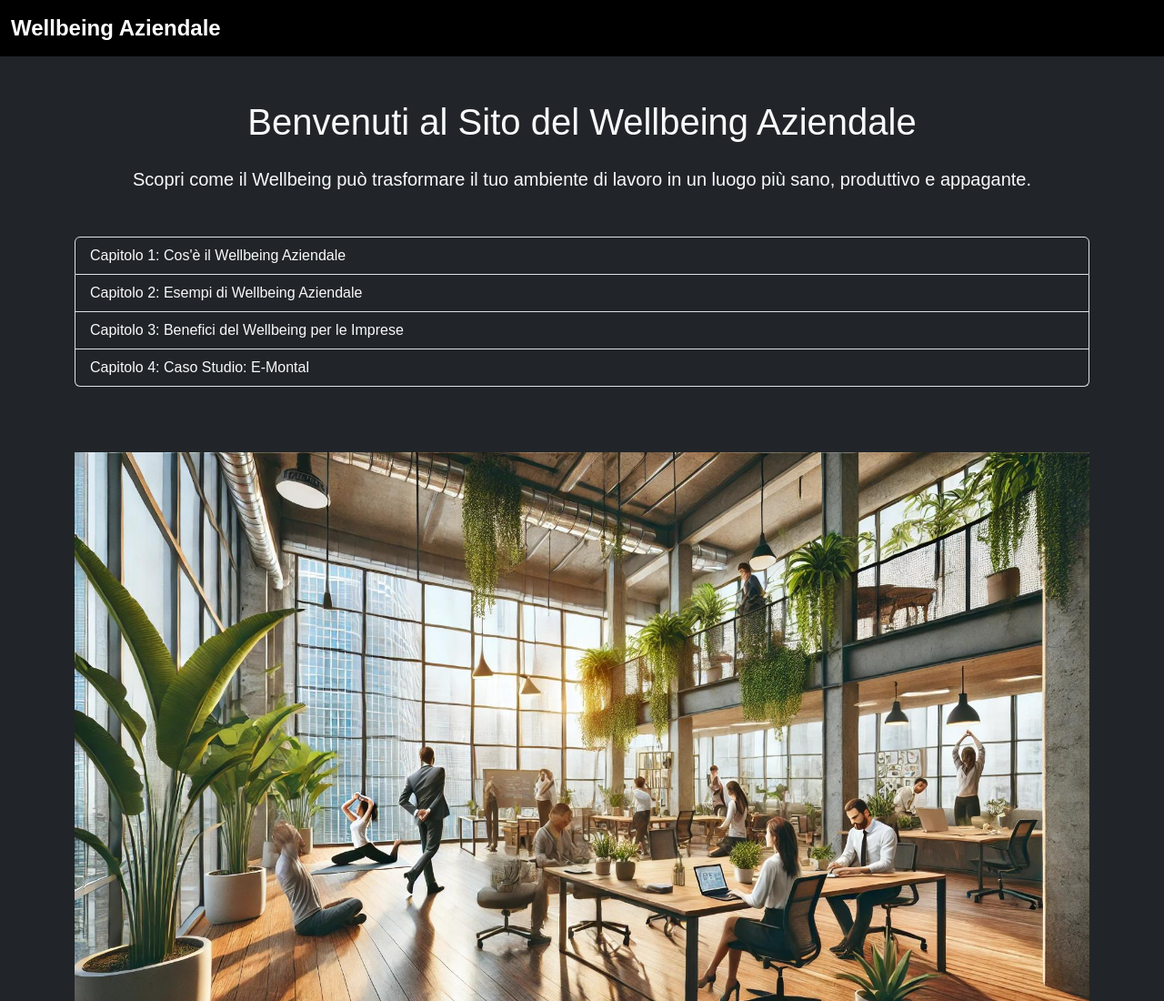
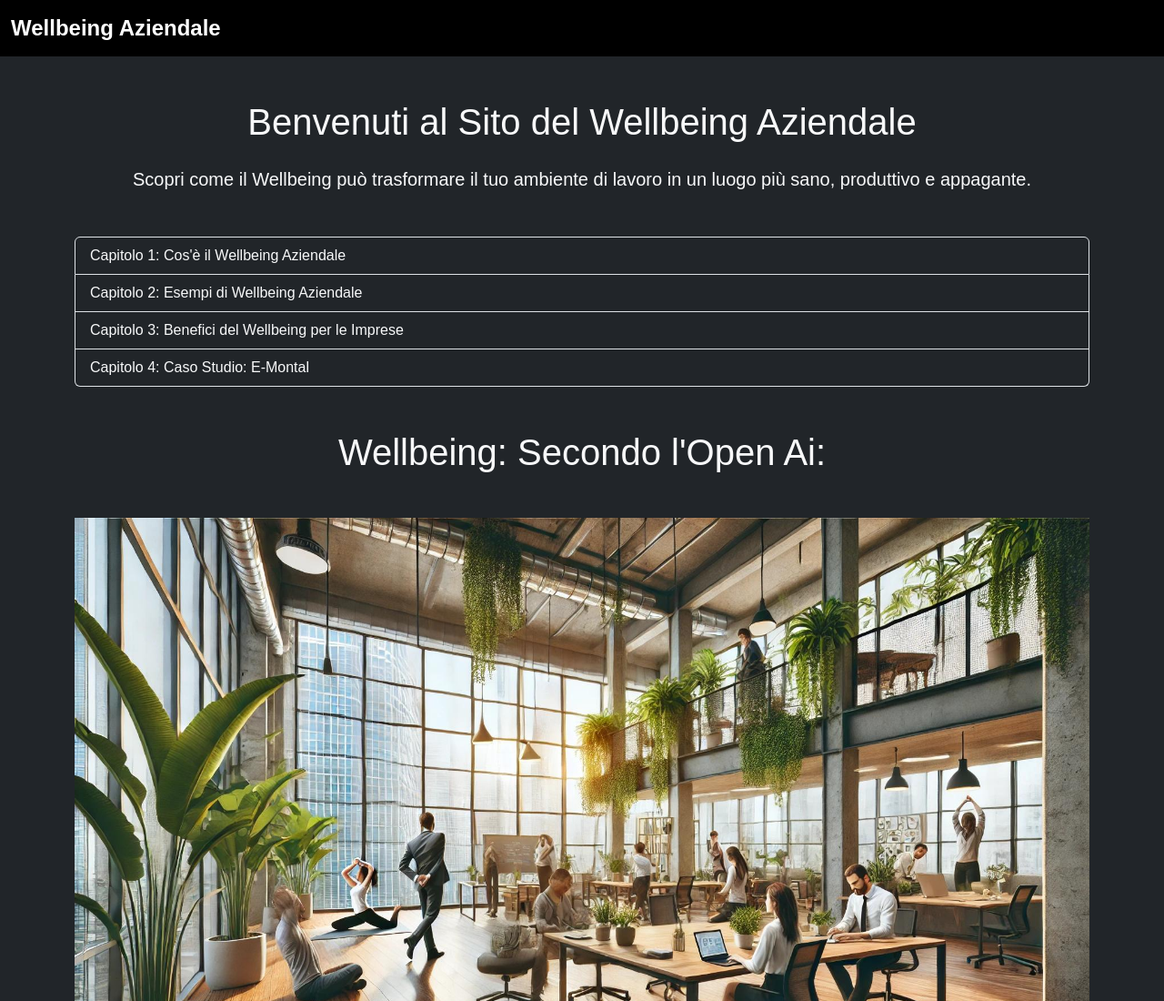
Before and after one commit to EnricoMalara/Cartella_Wellbeing, a plain HTML site: page index.html in a window 1280 px wide. Shown: the top 1100 px of the page at 91% size. Drawn offline with nearby package versions, Linux system fonts and the light colour scheme.

Commit message:
Update index.html

```diff
--- a/index.html
+++ b/index.html
@@ -49,6 +49,7 @@
         </div>
     </div>
     <div class="container mt-5 text-center width-250 height-250">
+        <h1 class="text-center mb-4">Wellbeing: Secondo l'Open Ai:</h1>
         <img src="wellbeing.jpg" alt="Benessere aziendale" class="img-fluid my-4">
     </div>
 
```
